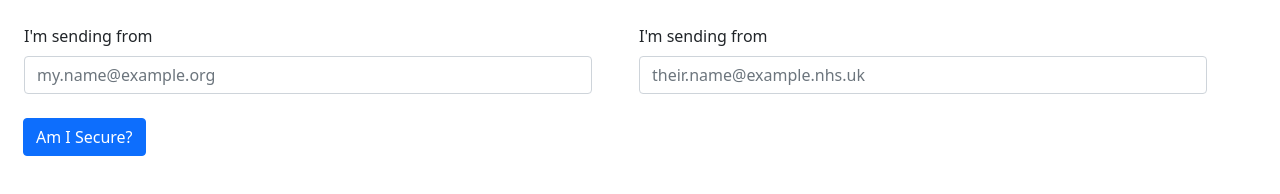
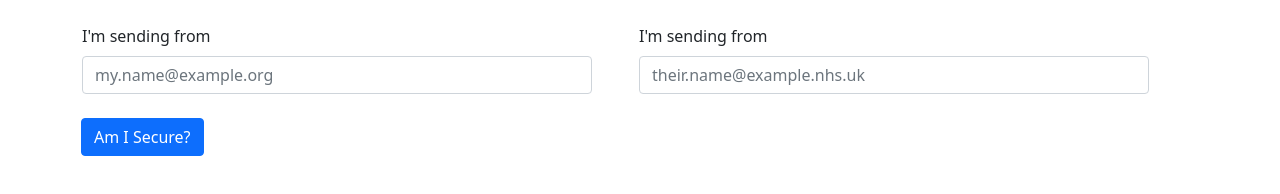
Before and after one commit to renalreg/ses-check, a plain HTML site: page docs/index.html in a window 1280 px wide. Drawn offline with nearby package versions, Linux system fonts and the light colour scheme.

Commit message:
Render main components when fetch is done

```diff
--- a/docs/index.html
+++ b/docs/index.html
@@ -14,12 +14,14 @@
 
 <body>
     <div x-data="{
+            fetchDone: false,
             orgs: {},
             aliases: {
                 'renalregistry.nhs.uk': 'nbt.nhs.uk'
             },
             async init() {
                 this.orgs = await (await fetch('./orgs.json')).json();
+                this.fetchDone = true;
             },
             toAddress: '',
             toDomain: '',
@@ -48,6 +50,10 @@
             },
         }" class="mx-4 my-4">
 
+        <div x-show="!fetchDone" class="text-center">
+            <div>Loading organizations...</div>
+        </div>
+        <div x-show="fetchDone" class="container">
             <div class="input-group mb-3 gx-5 row">
                 <div class="col-md-6 col">
                     <label for="fromAddressInput" class="form-label"> I'm sending from </label>
@@ -62,7 +68,8 @@
                         placeholder="their.name@example.nhs.uk" x-model="toAddress" x-on:change.debounce="setToDomain"
                         class="form-control">
                 </div>
-            <div class="col-12"><button x-on:click="setFromDomain(); setToDomain()" class="btn btn-primary mt-4">Am I Secure?</button></div>
+                <div class="col-12"><button x-on:click="setFromDomain(); setToDomain()" class="btn btn-primary mt-4">Am
+                        I Secure?</button></div>
 
             </div>
 
@@ -74,13 +81,15 @@
 
                 <!-- Non-NHSMail secure sender to secure recipient -->
                 <div x-show="!fromIsNHSMail && fromIsSecure && toIsSecure">
-                Sending from <span x-text="fromDomain"></span> to <span x-text="toDomain"></span> is secure. No special
+                    Sending from <span x-text="fromDomain"></span> to <span x-text="toDomain"></span> is secure. No
+                    special
                     action is needed.
                 </div>
 
                 <!-- Non-NHSMail secure sender to insecure recipient -->
                 <div x-show="!fromIsNHSMail && fromIsSecure && !toIsSecure">
-                <p>Sending from <span x-text="fromDomain"></span> to <span x-text="toDomain"></span> may not be secure.
+                    <p>Sending from <span x-text="fromDomain"></span> to <span x-text="toDomain"></span> may not be
+                        secure.
                     </p>
                     <p>You MUST include [secure] in your message subject!</p>
                 </div>
@@ -92,6 +101,7 @@
                 </div>
             </div>
         </div>
+    </div>
 </body>
 
 
```
Lines whose indentation alone changed are shown as unchanged.
